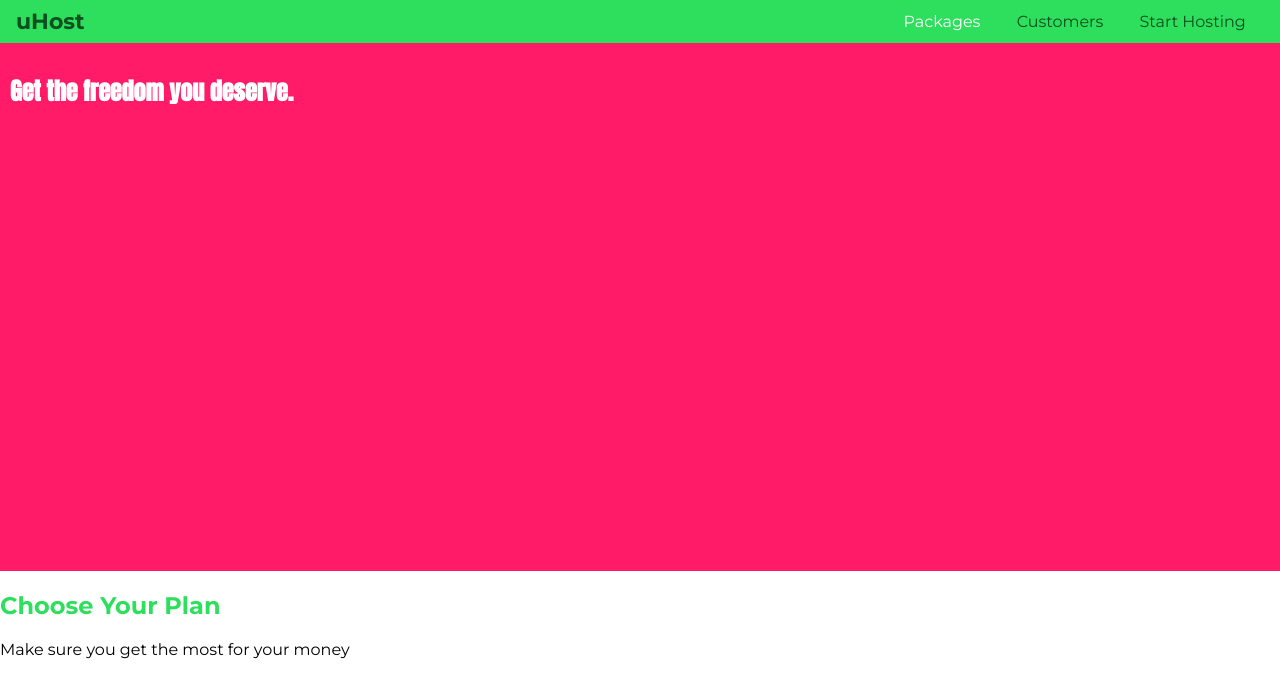
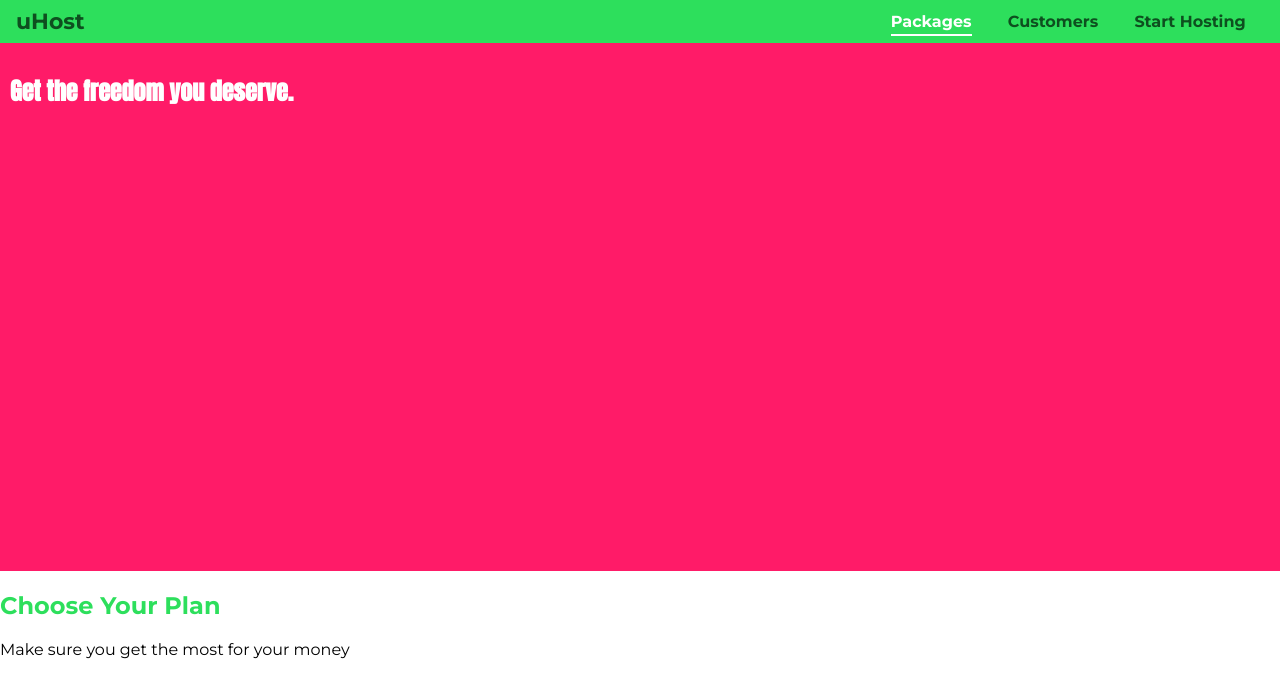
Before and after one commit to crhwebdev-courses/fcitional-web-hosting, a plain HTML site: page index.html in a window 1280 px wide. In both pictures the pointer is over the link "Packages". Drawn offline with Linux system fonts and the light colour scheme.

Commit message:
Add some aditional styling to main-nav__item anchor elements

```diff
--- a/main.css
+++ b/main.css
@@ -46,14 +46,14 @@ body {
 .main-nav__item a {
   color: #0e4f1f;
   text-decoration: none;
+  font-weight: bold;
+  padding: 3px 0;
 }
 
-.main-nav__item a:hover {
-  color: white;
-}
-
+.main-nav__item a:hover,
 .main-nav__item a:active {
   color: white;
+  border-bottom: 2px solid white;
 }
 
 #product-overview {
```
